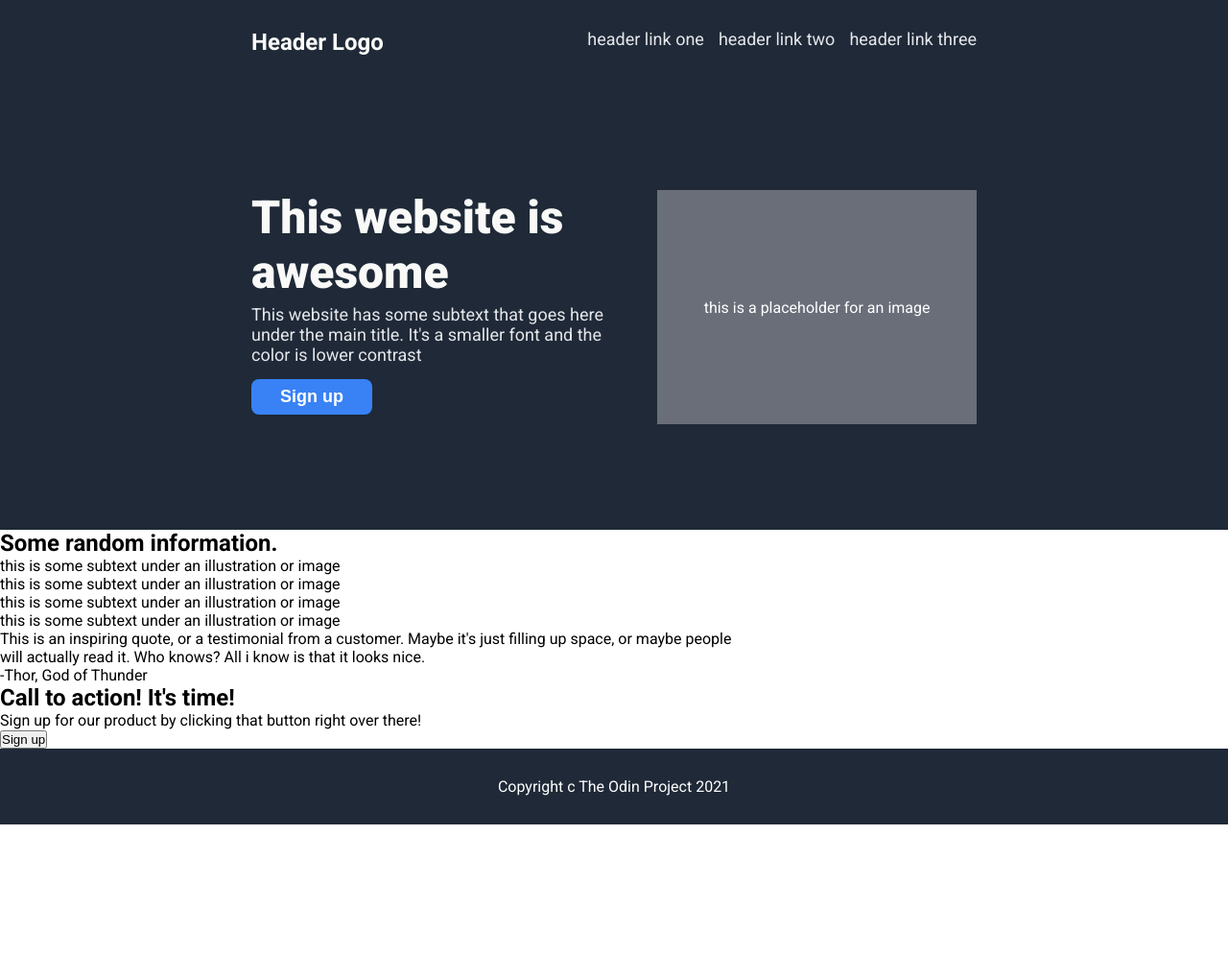
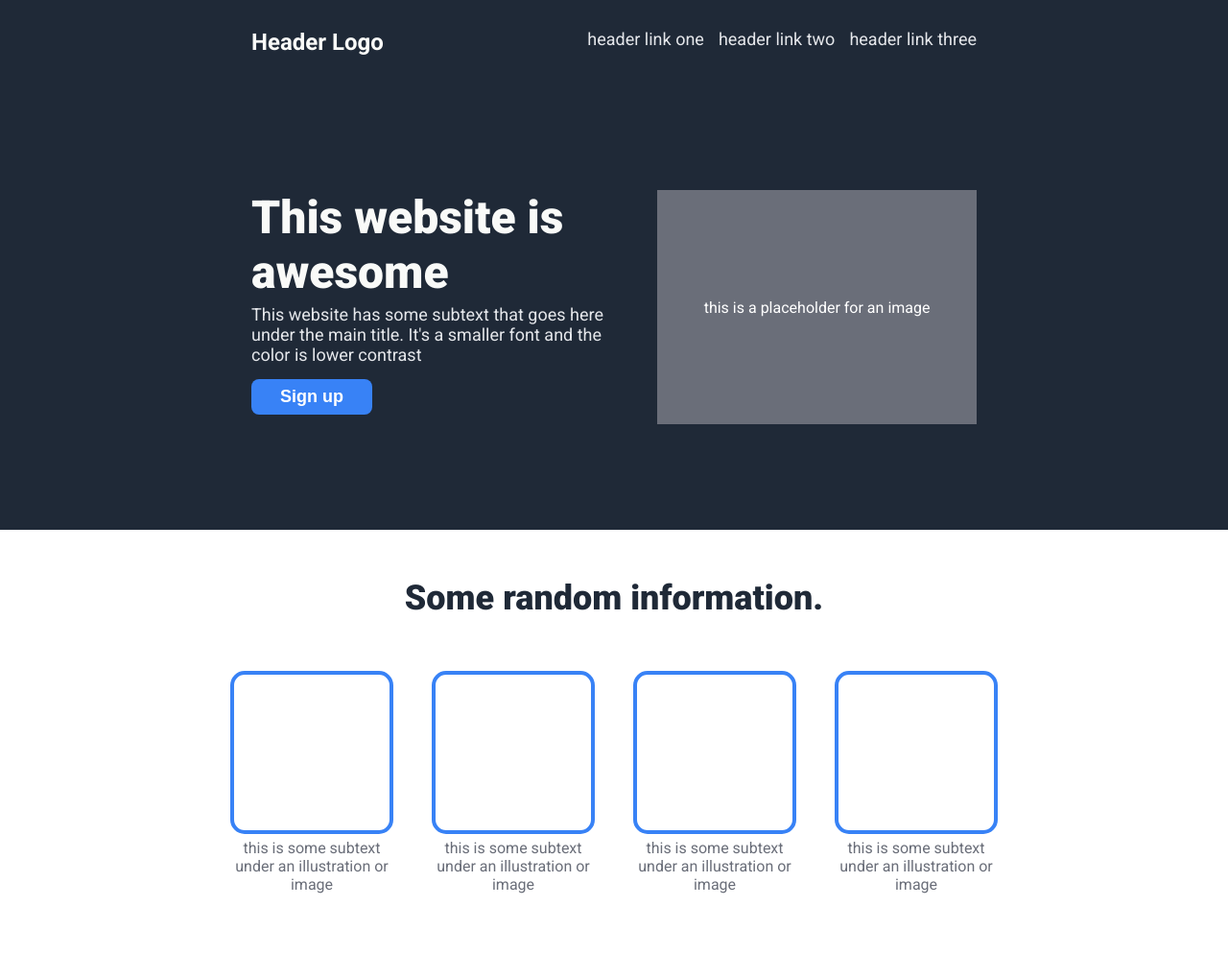
Before and after one commit to drldx/Landing-Page-project, a plain HTML site: page index.html in a window 1280 px wide. Shown: the top 994 px of the page at 96% size. Before the commit the page ends 859 px from the top, so only its background shows below. Drawn offline with Linux system fonts and the light colour scheme.

Commit message:
Update section-two
Add containers to handle the flexbox changes in section two with multiple containers.
Custom styling to containers , used justify content center and align items center to match with the desired output.

```diff
--- a/index.html
+++ b/index.html
@@ -33,22 +33,24 @@
 
     <section class="first-section">
         <div class="container">
-            <h1>Some random information.</h1>
+            <h1 class="info-text">Some random information.</h1>
+            <div class="box-cover">
                 <div class="box-containers">
                     <div class="box"></div>
-                <p>this is some subtext under an illustration or image</p>
+                    <div>this is some subtext under an illustration or image</div>
                 </div>
                 <div class="box-containers">
                     <div class="box"></div>
-                <p>this is some subtext under an illustration or image</p>
+                    <div>this is some subtext under an illustration or image</div>
                 </div>
                 <div class="box-containers">
                     <div class="box"></div>
-                <p>this is some subtext under an illustration or image</p>
+                    <div>this is some subtext under an illustration or image</div>
                 </div>
                 <div class="box-containers">
                     <div class="box"></div>
-                <p>this is some subtext under an illustration or image</p>
+                    <div>this is some subtext under an illustration or image</div>
+                </div>
             </div>
         </div>
     </section>
--- a/styles.css
+++ b/styles.css
@@ -47,13 +47,11 @@ header .container{
     width: 100%;
     padding: 80px 0px;
     gap: 40px;
-
 }
 header h1{
     font-size: 48px;
     color: #F9FAF8;
     font-weight: 900;
-    flex-shrink: 2;
 }
 header p{
     font-size: 18px;
@@ -80,3 +78,41 @@ header button{
     justify-content: center;
     align-items: center;
 }
+.first-section,
+.second-section,
+.third-section,
+.box-cover{
+    display: flex;
+    justify-content: center;
+    padding: 50px 0px;
+    gap: 40px;
+}
+
+.first-section .container{
+    display: flex;
+    flex-direction: column;
+    align-items: center;
+}
+.info-text{
+    font-size: 36px;
+    color: #1F2937;
+    font-weight: 900;
+    text-align: center;
+}
+.box{
+    width: 170px;
+    height: 170px;
+    border: 4px solid #3882F6;
+    border-radius: 15px;
+}
+.box-containers{
+    display: flex;
+    flex-direction: column;
+    align-items: center;
+}
+.box-cover div{
+    text-align: center;
+    padding: 5px 0px;
+    color: #6a6e79;
+    max-width: 170px;
+}
```
Lines whose indentation alone changed are shown as unchanged.
